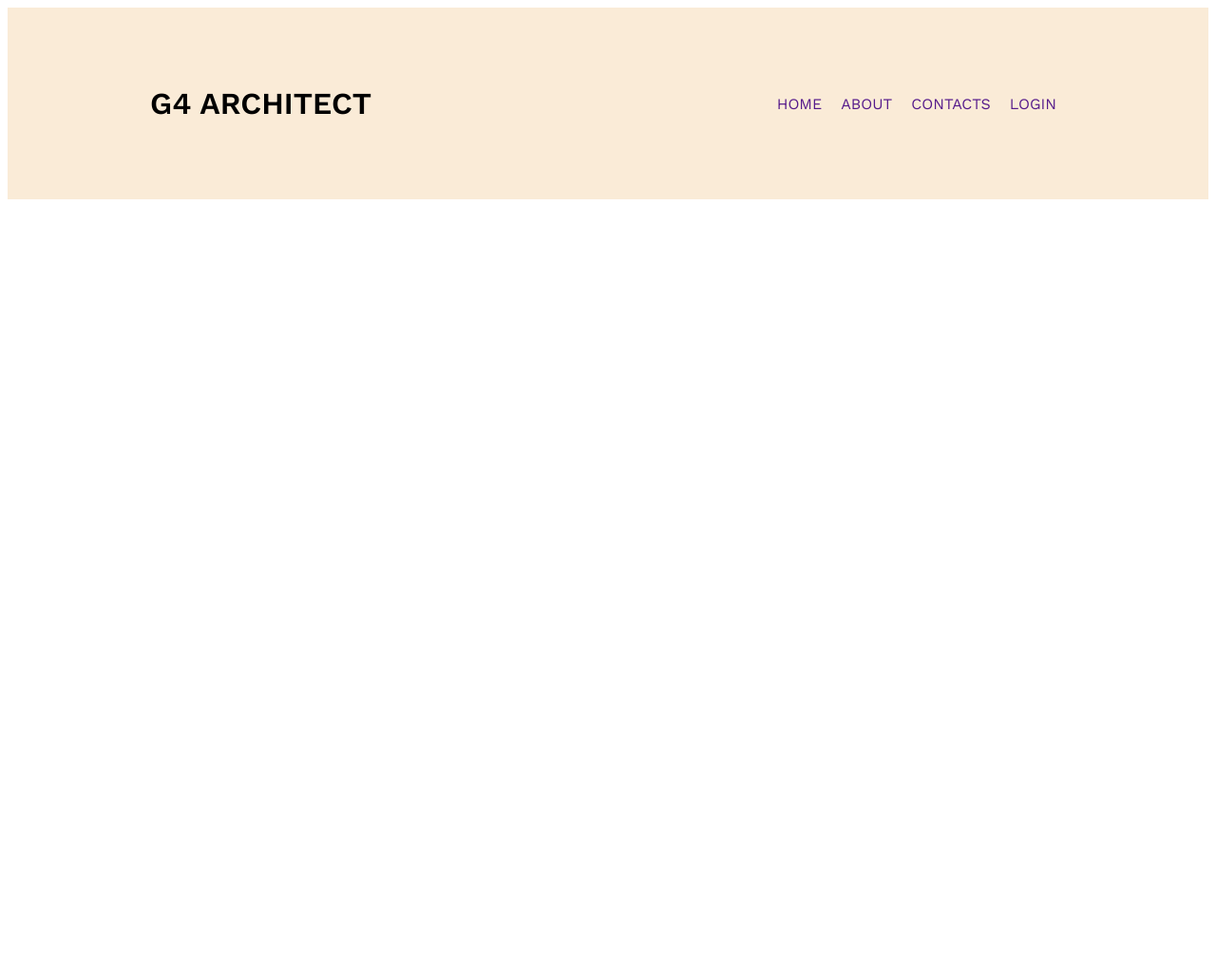
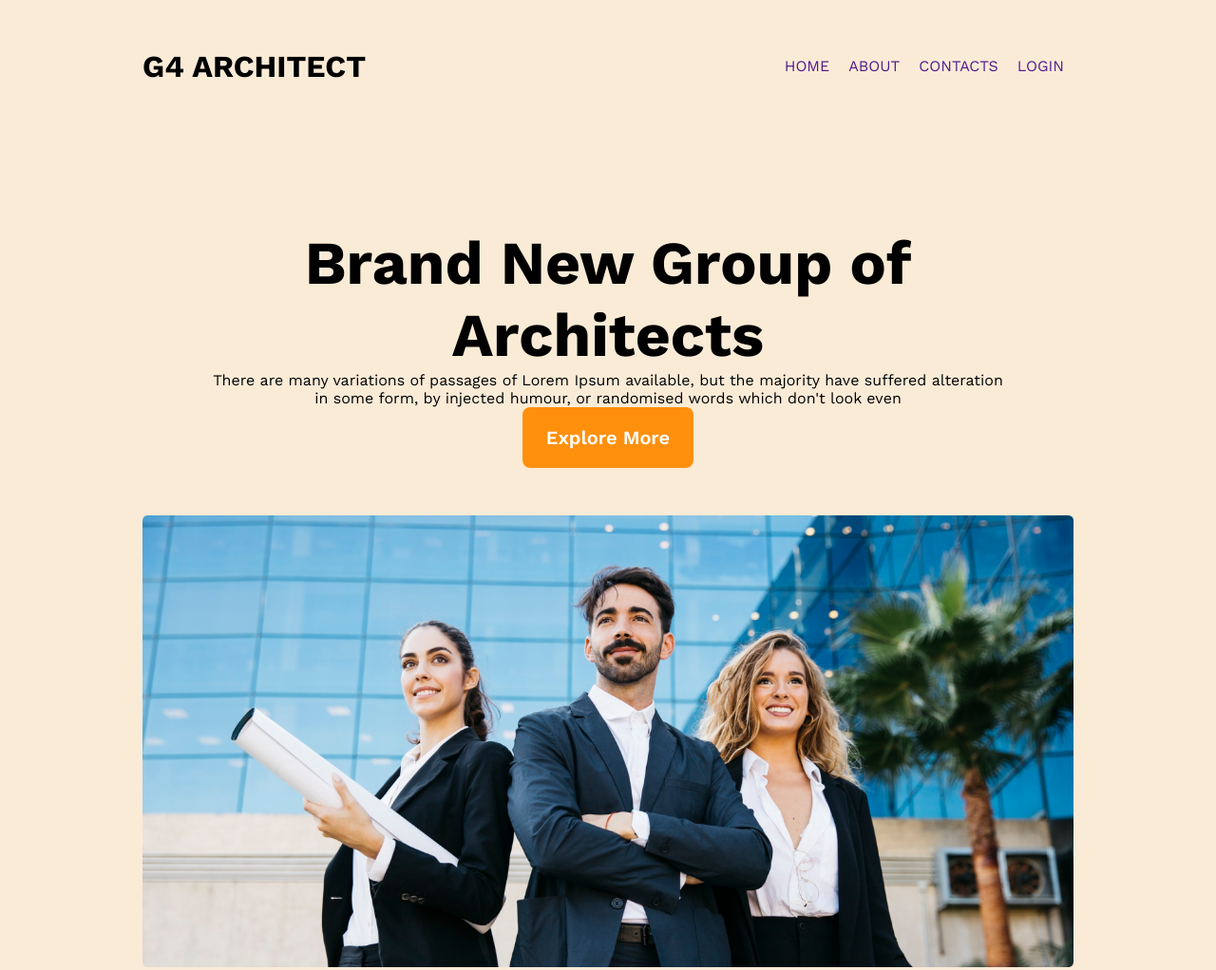
Before and after one commit to grnisna/g3-architects-2025, a plain HTML site: page index.html in a window 1280 px wide. Shown: the whole page at 95% size. Before the commit the page ends 800 px from the top, so only its background shows below. Drawn offline with nearby package versions, Linux system fonts and the light colour scheme.

Commit message:
banner seciton added

```diff
--- a/index.html
+++ b/index.html
@@ -17,8 +17,19 @@
                 <li><a href="">LOGIN</a></li>
             </ul>
         </nav>
+
+        <div class="banner">
+            <div class="banner-content">
+                <h1 class="banner-title">Brand New Group of Architects</h1>
+                <p class="banner-description">There are many variations of passages of Lorem Ipsum available, but the
+                    majority have suffered alteration in some form, by injected humour, or randomised words which don't
+                    look even</p>
+                <button class="btn-primary">Explore More</button>
+            </div>
+            <img class="banner-image" src="images/banner.png" alt="">
+        </div>
     </header>
-    <main></main>
+    <main ></main>
     <footer></footer>
 </body>
 </html>
--- a/styles/style.css
+++ b/styles/style.css
@@ -1,9 +1,20 @@
 
 @import url('https://fonts.googleapis.com/css2?family=Open+Sans:ital,wdth,wght@0,75..100,300..800;1,75..100,300..800&family=Roboto:ital,wght@0,100;0,300;0,400;0,500;0,700;0,900;1,100;1,300;1,400;1,500;1,700;1,900&family=Work+Sans:wght@100..900&display=swap');
 
-
+/* shared style  */
 *{
   font-family: "Work Sans";
+  margin: 0;
+  padding: 0;
+}
+.btn-primary{
+    background-color: #FF900E;
+    color: white;
+    padding: 20px 25px;
+    font-size: 1.25rem;
+    font-weight: 600;
+    border-radius: 8px;
+    border: none;
 }
 
 
@@ -35,6 +46,32 @@ nav li a{
 
 .nav-title{
     font-size: 2rem;
-    font-weight: 600;
+    font-weight: 700;
     color: black;
 }
+
+/* main section  */
+main{
+    max-width: 1440px;
+    margin: 0 auto;
+}
+
+
+/* banner styles */
+.banner{
+    margin: 150px 0;
+}
+.banner-content{
+    max-width: 850px;
+    margin: 0 auto;
+    text-align: center;
+    margin-bottom: 50px;
+}
+.banner-title{
+    font-weight: 700;
+    font-size: 4rem;
+}
+
+.banner-image{
+    width: 100%;
+}
```
